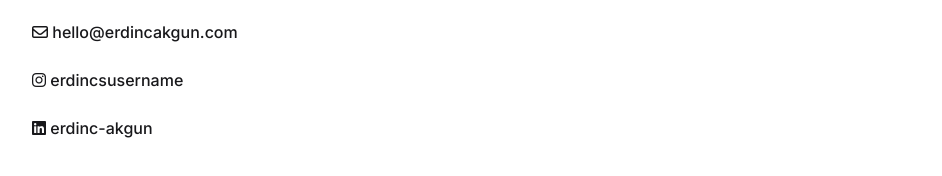
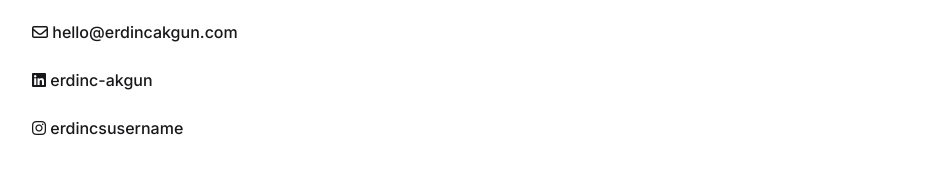
Before and after one commit to erdincakgun/erdincakgun.com, a React (Vite) app: page / in a window 1280 px wide. Shown: the part 610-786 px from the top of the page, without its empty margins (168-1110 px from the left). Built offline with nearby package versions, Linux system fonts and the light colour scheme.

Commit message:
Update social media links in App component

```diff
--- a/src/App.jsx
+++ b/src/App.jsx
@@ -51,23 +51,23 @@ function App() {
           <p>
             <a
               className="no-underline"
+              href="https://linkedin.com/in/erdinc-akgun"
+              target="_blank"
+              rel="noopener noreferrer"
+            >
+              <i className="fa-brands fa-linkedin"></i>
+              &nbsp;erdinc-akgun
+            </a>
+          </p>
+          <p>
+            <a
+              className="no-underline"
               href="https://www.instagram.com/erdincsusername"
               target="_blank"
               rel="noopener noreferrer"
             >
               <i className="fa-brands fa-instagram"></i>
               &nbsp;erdincsusername
-            </a>
-          </p>
-          <p>
-            <a
-              className="no-underline"
-              href="https://linkedin.com/in/erdinc-akgun"
-              target="_blank"
-              rel="noopener noreferrer"
-            >
-              <i className="fa-brands fa-linkedin"></i>
-              &nbsp;erdinc-akgun
             </a>
           </p>
         </article>
```
